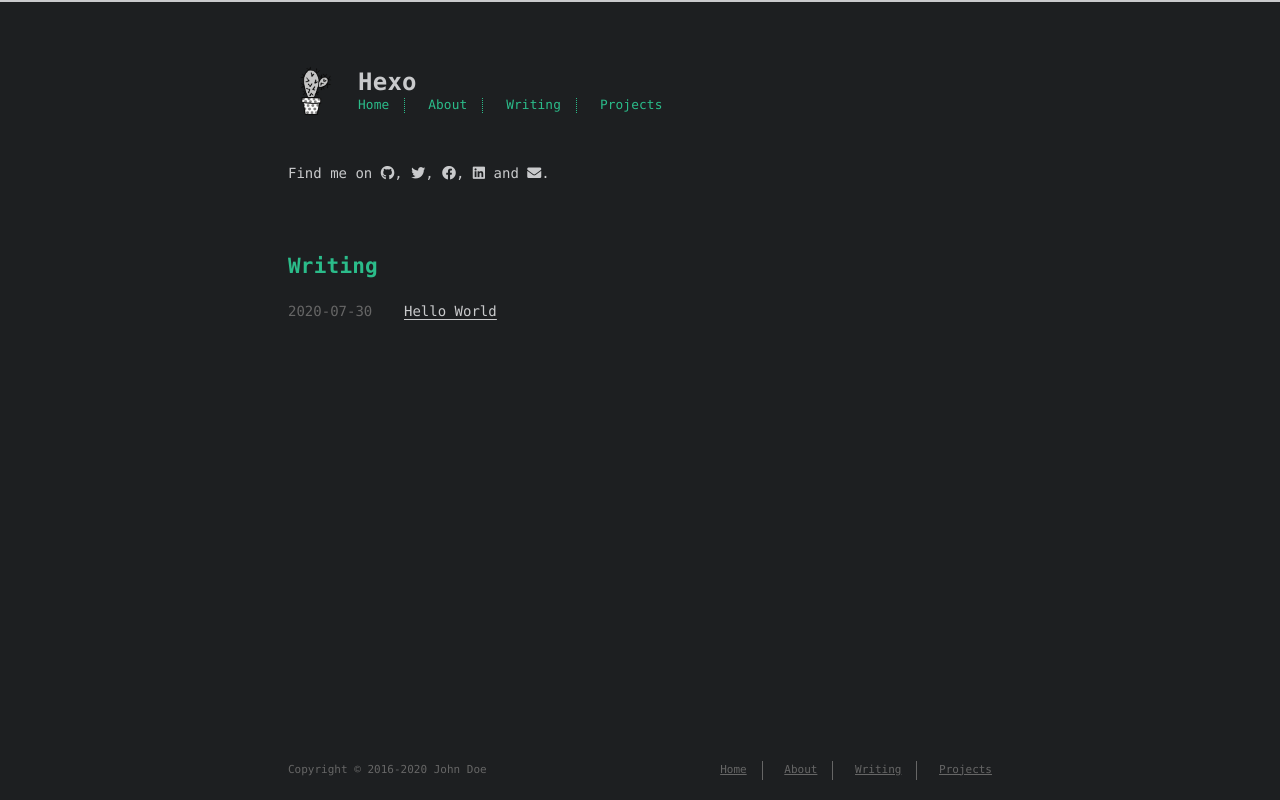
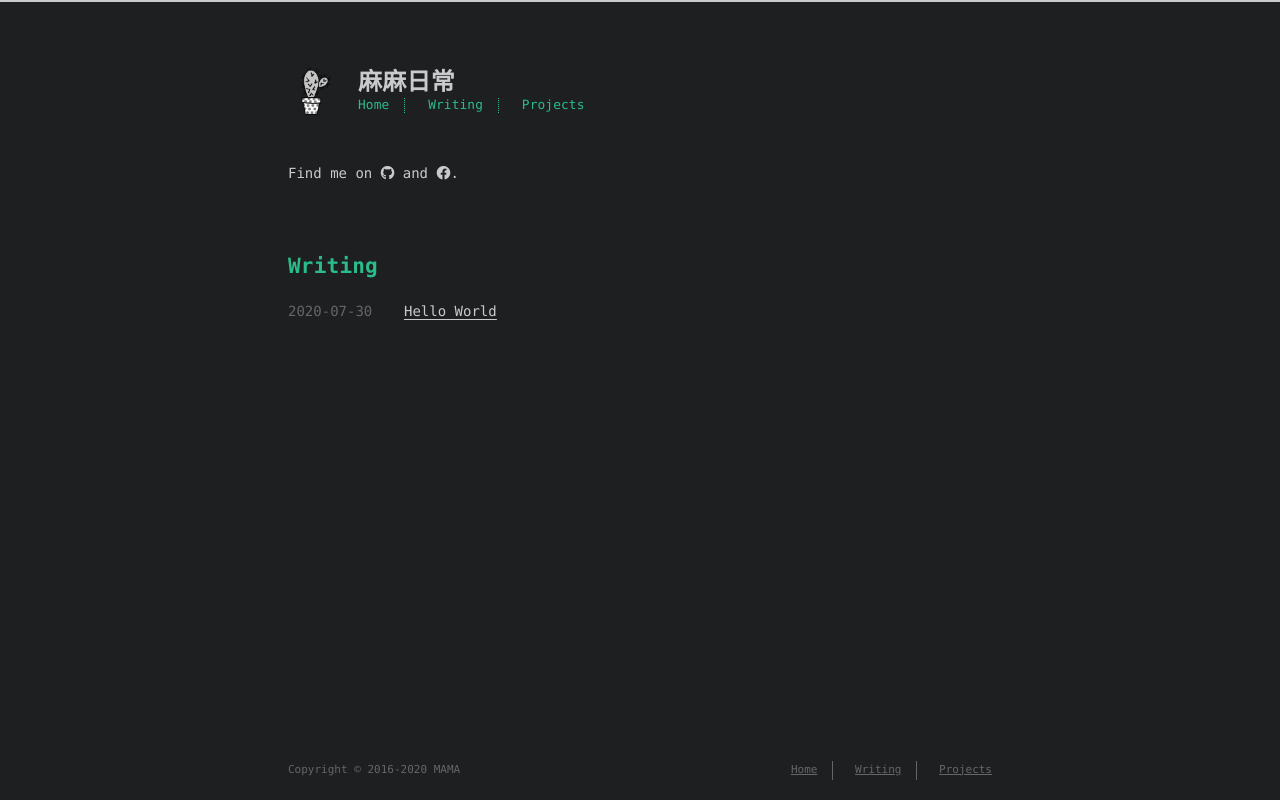
Before and after one commit to tsunghan-mama/tsunghan-mama.github.io, a plain HTML site: page index.html in a window 1280 px wide. Drawn offline with Linux system fonts and the light colour scheme; a web font is replaced by a local one.

Commit message:
Site updated: 2020-07-30 12:34:27

```diff
--- a/index.html
+++ b/index.html
@@ -7,11 +7,11 @@
     <meta name="HandheldFriendly" content="True">
     <meta name="viewport" content="width=device-width, initial-scale=1, maximum-scale=1" />
     <meta property="og:type" content="website">
-<meta property="og:title" content="Hexo">
+<meta property="og:title" content="麻麻日常">
 <meta property="og:url" content="http://yoursite.com/index.html">
-<meta property="og:site_name" content="Hexo">
+<meta property="og:site_name" content="麻麻日常">
 <meta property="og:locale" content="zh_TW">
-<meta property="article:author" content="John Doe">
+<meta property="article:author" content="MAMA">
 <meta name="twitter:card" content="summary">
 
 
@@ -32,7 +32,7 @@
 
 
     <!-- title -->
-    <title>Hexo</title>
+    <title>麻麻日常</title>
     <!-- styles -->
 
 <link rel="stylesheet" href="/css/style.css">
@@ -60,7 +60,7 @@
 
 
     <div id="title">
-      <h1>Hexo</h1>
+      <h1>麻麻日常</h1>
     </div>
   </a>
   <div id="nav">
@@ -71,11 +71,9 @@
 
         <li><a href="/">Home</a></li>
 
-        <li><a href="/about/">About</a></li>
-
         <li><a href="/archives/">Writing</a></li>
 
-        <li><a href="/projects_url">Projects</a></li>
+        <li><a target="_blank" rel="noopener" href="https://github.com/tsunghan-mama">Projects</a></li>
 
     </ul>
   </div>
@@ -91,42 +89,18 @@
 
 
 
-          <a class="icon" target="_blank" rel="noopener" href="http://github.com/probberechts/cactus-dark">
+          <a class="icon" target="_blank" rel="noopener" href="https://github.com/tsunghan-mama">
             <i class="fab fa-github"></i><!--
-      ---></a><!--
-    ---><!--
-    --->,
-
-
-
-          <a class="icon" target="_blank" rel="noopener" href="/">
-            <i class="fab fa-twitter"></i><!--
-      ---></a><!--
-    ---><!--
-    --->,
-
-
-
-          <a class="icon" target="_blank" rel="noopener" href="/">
-            <i class="fab fa-facebook"></i><!--
-      ---></a><!--
-    ---><!--
-    --->,
-
-
-
-          <a class="icon" target="_blank" rel="noopener" href="/">
-            <i class="fab fa-linkedin"></i><!--
       ---></a><!--
     ---><!--
     ---> and
 
 
 
-          <a class="icon" target="_blank" rel="noopener" href="mailto:name@email.com">
-            <i class="fas fa-envelope"></i><!--
+          <a class="icon" target="_blank" rel="noopener" href="https://www.facebook.com/tsunghan.mama">
+            <i class="fab fa-facebook"></i><!--
       ---></a><!--
-      ---><!--
+    ---><!--
     --->.
 
 
@@ -176,7 +150,7 @@
 
 
     2016-2020
-    John Doe
+    MAMA
   </div>
   <div class="footer-right">
     <nav>
@@ -184,11 +158,9 @@
 
           <li><a href="/">Home</a></li>
 
-          <li><a href="/about/">About</a></li>
-
           <li><a href="/archives/">Writing</a></li>
 
-          <li><a href="/projects_url">Projects</a></li>
+          <li><a target="_blank" rel="noopener" href="https://github.com/tsunghan-mama">Projects</a></li>
 
       </ul>
     </nav>
```
Also changed, not shown: 2020/07/30/hello-world/index.html (+7 -13 lines), archives/2020/07/index.html (+7 -11 lines), archives/2020/index.html (+7 -11 lines), archives/index.html (+7 -11 lines).
